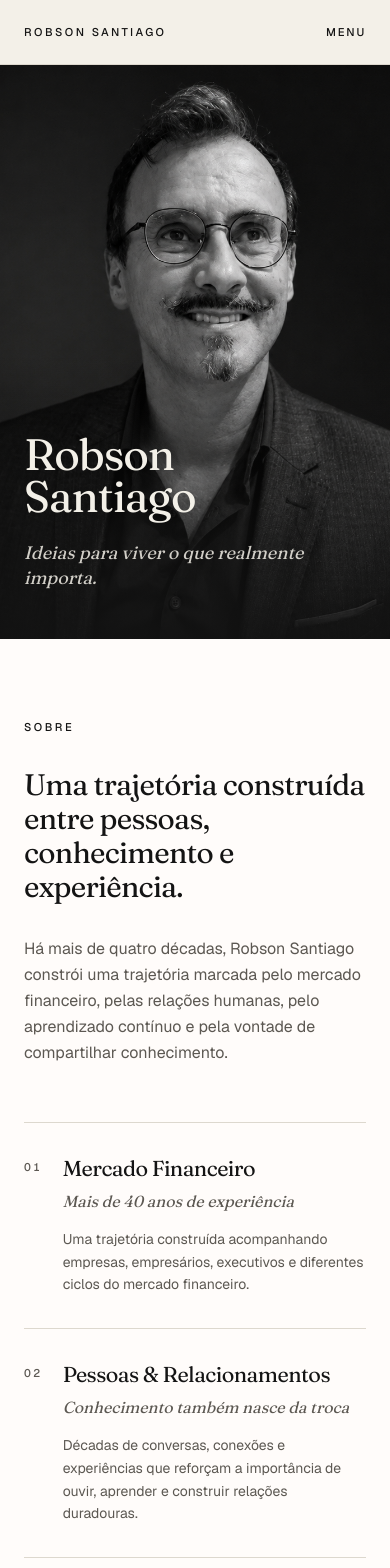
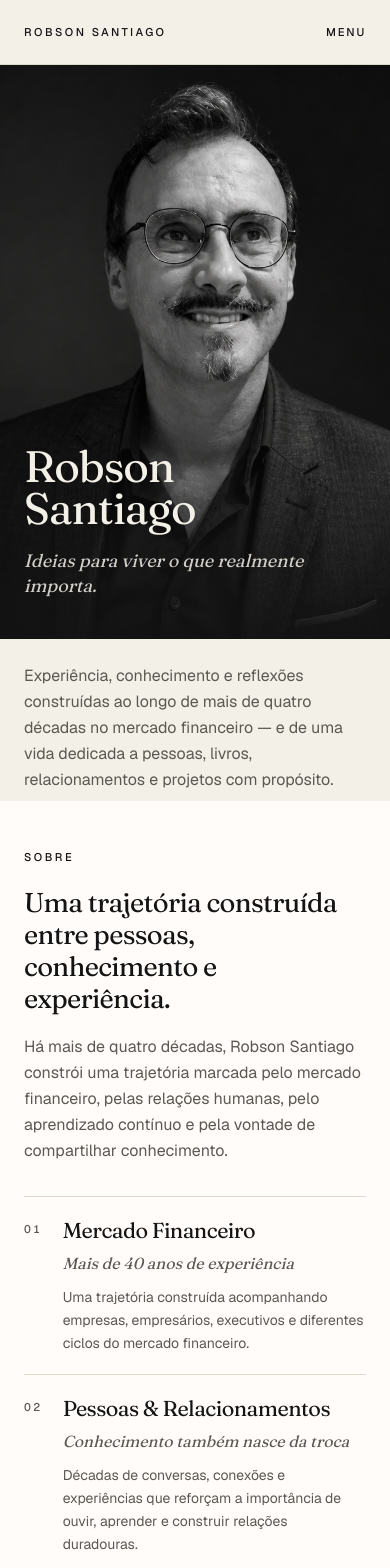
Before and after one commit to victiago1011/robson-santiago, a Next.js app: page / in a window 390 px wide. Shown: the top 1568 px of the page. Built offline with nearby package versions, Linux system fonts and the light colour scheme.

Commit message:
feat: Ajuste responsivo em mobile

```diff
--- a/components/sections/AboutPreview.tsx
+++ b/components/sections/AboutPreview.tsx
@@ -28,7 +28,7 @@ const pillars = [
 export default function AboutPreview() {
   return (
     <section id="sobre" aria-labelledby="sobre-heading" className="bg-paper-strong">
-      <div className="mx-auto max-w-[90rem] px-6 py-20 md:px-8 md:py-28 lg:px-12 lg:py-36 xl:px-16">
+      <div className="mx-auto max-w-[90rem] px-6 py-12 md:px-8 md:py-28 lg:px-12 lg:py-36 xl:px-16">
         <div className="lg:grid lg:grid-cols-12 lg:gap-x-12 xl:gap-x-16">
           <div className="lg:col-span-5">
             <p className="font-sans text-[0.7rem] font-medium tracking-[0.22em] text-ink uppercase">
@@ -36,22 +36,22 @@ export default function AboutPreview() {
             </p>
             <h2
               id="sobre-heading"
-              className="mt-8 max-w-[28rem] font-display text-[1.85rem] leading-[1.15] tracking-tight text-ink md:mt-10 md:text-[2.5rem] md:leading-[1.12] lg:text-[2.75rem] xl:text-[3.25rem]"
+              className="mt-5 max-w-[28rem] font-display text-[1.7rem] leading-[1.18] tracking-tight text-ink md:mt-10 md:text-[2.5rem] md:leading-[1.12] lg:text-[2.75rem] xl:text-[3.25rem]"
             >
               Uma trajetória construída entre pessoas, conhecimento e experiência.
             </h2>
-            <p className="mt-8 max-w-[28rem] font-sans text-base leading-relaxed text-ink-soft md:mt-10 md:text-lg">
+            <p className="mt-5 max-w-[28rem] font-sans text-base leading-relaxed text-ink-soft md:mt-10 md:text-lg">
               Há mais de quatro décadas, Robson Santiago constrói uma trajetória
               marcada pelo mercado financeiro, pelas relações humanas, pelo
               aprendizado contínuo e pela vontade de compartilhar conhecimento.
             </p>
           </div>
 
-          <ol className="mt-14 border-t border-rule lg:col-span-6 lg:col-start-7 lg:mt-0 lg:border-t-0">
+          <ol className="mt-8 border-t border-rule lg:col-span-6 lg:col-start-7 lg:mt-0 lg:border-t-0">
             {pillars.map((pillar, index) => (
               <li
                 key={pillar.number}
-                className={`grid grid-cols-[auto_1fr] gap-x-5 py-8 md:gap-x-8 md:py-9 ${
+                className={`grid grid-cols-[auto_1fr] gap-x-5 py-5 md:gap-x-8 md:py-9 ${
                   index === 0 ? "lg:pt-0" : "border-t border-rule"
                 }`}
               >
@@ -65,7 +65,7 @@ export default function AboutPreview() {
                   <p className="mt-2 font-display text-base leading-snug text-ink-soft italic md:text-lg">
                     {pillar.lead}
                   </p>
-                  <p className="mt-4 max-w-[32rem] font-sans text-sm leading-relaxed text-ink-soft md:text-base">
+                  <p className="mt-3 max-w-[32rem] font-sans text-sm leading-relaxed text-ink-soft md:mt-4 md:text-base">
                     {pillar.body}
                   </p>
                 </div>
--- a/components/sections/FinancePreview.tsx
+++ b/components/sections/FinancePreview.tsx
@@ -19,52 +19,50 @@ const modules = [
 export default function FinancePreview() {
   return (
     <section id="financas" aria-labelledby="financas-heading" className="bg-paper">
-      <div className="mx-auto max-w-[90rem] px-6 py-20 md:px-8 md:py-28 lg:px-12 lg:py-36 xl:px-16">
+      <div className="mx-auto max-w-[90rem] px-6 py-12 md:px-8 md:py-28 lg:px-12 lg:py-36 xl:px-16">
         <p className="font-sans text-[0.7rem] font-medium tracking-[0.22em] text-ink uppercase">
           Finanças & Mercado
         </p>
         <h2
           id="financas-heading"
-          className="mt-8 max-w-[44rem] font-display text-[1.85rem] leading-[1.15] tracking-tight text-ink md:mt-10 md:text-[2.5rem] md:leading-[1.12] lg:text-5xl xl:text-[3.25rem]"
+          className="mt-5 max-w-[40rem] font-display text-[1.7rem] leading-[1.18] tracking-tight text-ink md:mt-10 md:max-w-[44rem] md:text-[2.5rem] md:leading-[1.12] lg:text-5xl xl:text-[3.25rem]"
         >
           Mais de quatro décadas vivendo o mercado financeiro.
         </h2>
-        <p className="mt-8 max-w-[40rem] font-sans text-base leading-relaxed text-ink-soft md:mt-10 md:text-lg">
+        <p className="mt-5 max-w-[36rem] font-sans text-base leading-relaxed text-ink-soft md:mt-10 md:max-w-[40rem] md:text-lg">
           Finanças continuam sendo um dos pilares centrais da trajetória de
           Robson Santiago. Mais do que experiência acumulada, essa vivência
           segue presente nas conversas, conexões, conteúdos e projetos que
           fazem parte do seu dia a dia.
         </p>
 
-        <div className="mt-12 border-t border-rule md:mt-16 lg:mt-20 lg:grid lg:grid-cols-12 lg:border lg:border-rule">
-          <article className="bg-paper-strong py-10 md:py-12 lg:col-span-7 lg:flex lg:flex-col lg:justify-center lg:border-r lg:border-rule lg:px-12 lg:py-16 xl:px-16">
+        <div className="mt-8 border-t border-rule md:mt-16 lg:mt-20 lg:grid lg:grid-cols-12 lg:border lg:border-rule">
+          <article className="py-8 lg:col-span-7 lg:flex lg:flex-col lg:justify-center lg:border-r lg:border-rule lg:bg-paper-strong lg:px-12 lg:py-16 xl:px-16">
             <h3 className="font-sans text-[0.7rem] font-medium tracking-[0.22em] text-ink uppercase">
               Experiência de Mercado
             </h3>
-            <p className="mt-8 font-display text-[2rem] leading-none tracking-tight text-ink md:mt-10 md:text-[2.35rem] lg:text-[2.75rem]">
+            <p className="mt-5 font-display text-[2.5rem] leading-none tracking-tight text-ink md:mt-10 lg:text-[2.75rem]">
               +40 anos
             </p>
-            <p className="mt-3 font-sans text-sm leading-relaxed text-ink-soft md:text-base">
+            <p className="mt-2 font-sans text-sm leading-relaxed text-ink-soft md:mt-3 md:text-base">
               de mercado financeiro
             </p>
-            <p className="mt-8 max-w-[22rem] font-display text-xl leading-snug tracking-tight text-ink italic md:mt-10 md:max-w-[28rem] md:text-[1.65rem] lg:text-[1.85rem]">
+            <p className="mt-5 max-w-[22rem] font-display text-xl leading-snug tracking-tight text-ink italic md:mt-10 md:max-w-[28rem] md:text-[1.65rem] lg:text-[1.85rem]">
               Vivência que atravessa diferentes ciclos
             </p>
-            <div aria-hidden="true" className="mt-8 h-px w-12 bg-rule md:mt-10" />
-            <p className="mt-8 max-w-[32rem] font-sans text-base leading-relaxed text-ink-soft md:mt-10 md:text-lg">
+            <div aria-hidden="true" className="mt-5 h-px w-12 bg-rule md:mt-10" />
+            <p className="mt-5 max-w-[32rem] font-sans text-base leading-relaxed text-ink-soft md:mt-10 md:text-lg">
               Mais de quatro décadas acompanhando empresas, empresários,
               executivos e as transformações do ambiente econômico e financeiro.
             </p>
           </article>
 
-          <div className="grid border-t border-rule md:grid-cols-3 lg:col-span-5 lg:grid-cols-1 lg:border-t-0">
+          <div className="lg:col-span-5 lg:border-t-0">
             {modules.map((module, index) => (
               <article
                 key={module.title}
-                className={`py-8 md:px-6 md:py-8 lg:px-8 lg:py-9 xl:px-10 ${
-                  index > 0
-                    ? "border-t border-rule md:border-t-0 md:border-l lg:border-l-0 lg:border-t"
-                    : ""
+                className={`border-t border-rule py-6 lg:px-8 lg:py-9 xl:px-10 ${
+                  index === 0 ? "lg:border-t-0" : ""
                 }`}
               >
                 <h3 className="font-sans text-[0.7rem] font-medium tracking-[0.22em] text-ink uppercase">
--- a/components/sections/Hero.tsx
+++ b/components/sections/Hero.tsx
@@ -1,4 +1,7 @@
 import Image from "next/image";
+
+const heroComplement =
+  "Experiência, conhecimento e reflexões construídas ao longo de mais de quatro décadas no mercado financeiro — e de uma vida dedicada a pessoas, livros, relacionamentos e projetos com propósito.";
 
 export default function Hero() {
   return (
@@ -22,7 +25,7 @@ export default function Hero() {
           <div className="pointer-events-none absolute inset-y-0 left-0 hidden w-28 bg-gradient-to-r from-paper to-transparent lg:block" />
         </figure>
 
-        <div className="absolute inset-x-0 bottom-0 z-10 px-6 pb-12 md:static md:px-8 md:py-14 lg:col-span-5 lg:col-start-1 lg:row-start-1 lg:flex lg:flex-col lg:justify-center lg:px-12 lg:py-24 xl:px-16">
+        <div className="absolute inset-x-0 bottom-0 z-10 px-6 pb-10 md:static md:px-8 md:py-14 lg:col-span-5 lg:col-start-1 lg:row-start-1 lg:flex lg:flex-col lg:justify-center lg:px-12 lg:py-24 xl:px-16">
           <h1
             id="hero-heading"
             className="font-display text-[2.75rem] leading-[0.95] tracking-tight text-paper md:text-6xl md:text-ink lg:text-7xl xl:text-[5.5rem]"
@@ -30,15 +33,19 @@ export default function Hero() {
             <span className="block">Robson</span>
             <span className="block">Santiago</span>
           </h1>
-          <p className="mt-6 max-w-md font-display text-lg leading-snug text-paper/85 italic md:mt-8 md:text-xl md:text-ink-soft lg:max-w-sm">
+          <p className="mt-5 max-w-md font-display text-lg leading-snug text-paper/85 italic md:mt-8 md:text-xl md:text-ink-soft lg:max-w-sm">
             Ideias para viver o que realmente importa.
           </p>
-          <p className="mt-5 hidden max-w-md font-sans text-sm leading-relaxed text-ink-soft md:mt-6 md:block md:text-base lg:max-w-sm">
-            Experiência, conhecimento e reflexões construídas ao longo de mais
-            de quatro décadas no mercado financeiro — e de uma vida dedicada a
-            pessoas, livros, relacionamentos e projetos com propósito.
+          <p className="mt-6 hidden max-w-md font-sans text-sm leading-relaxed text-ink-soft md:block md:text-base lg:max-w-sm">
+            {heroComplement}
           </p>
         </div>
+      </div>
+
+      <div className="mx-auto max-w-[90rem] px-6 pt-6 pb-2 md:hidden">
+        <p className="max-w-md font-sans text-base leading-relaxed text-ink-soft">
+          {heroComplement}
+        </p>
       </div>
     </section>
   );
```
